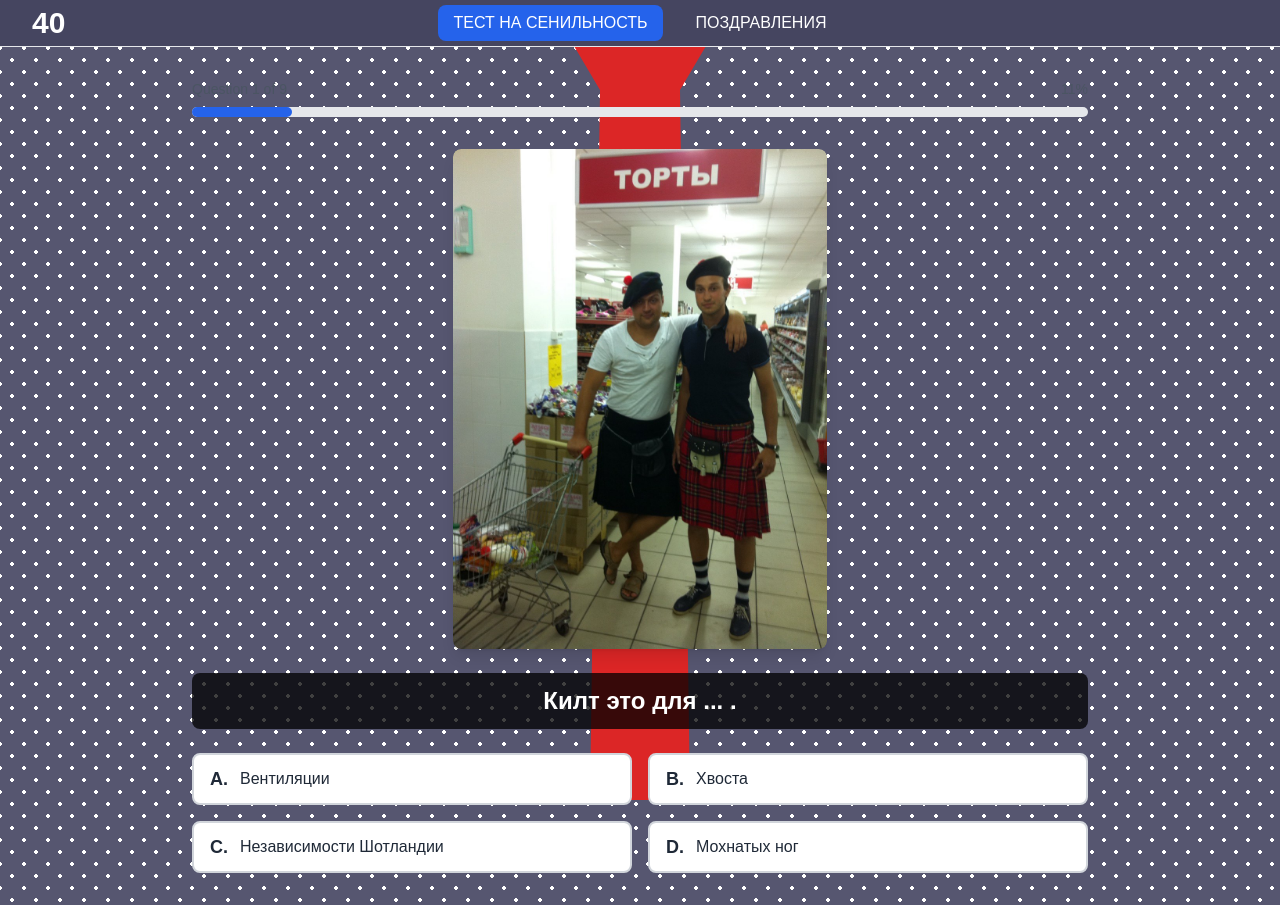
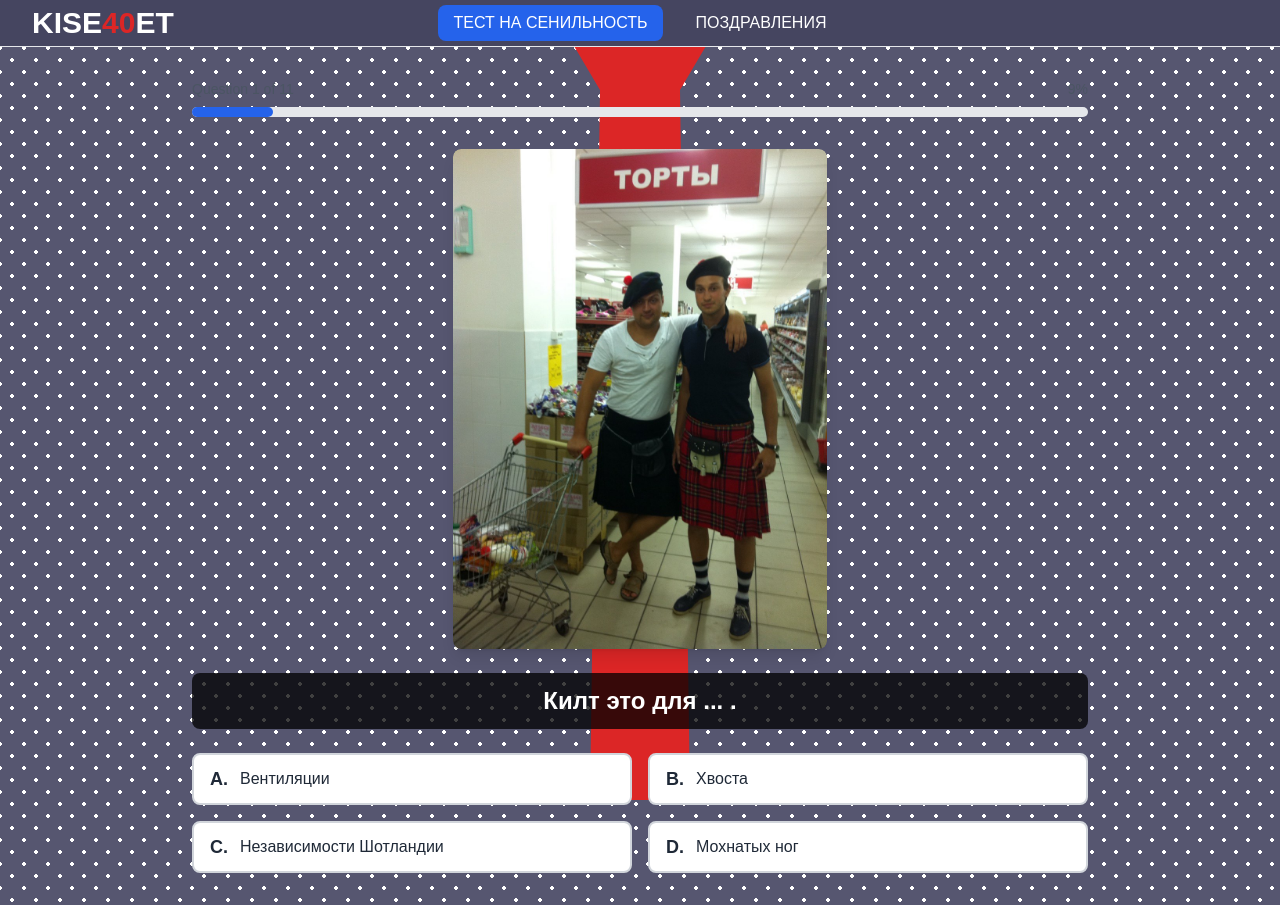
Before and after one commit to s-parfenov/kisesoroket, a Next.js app: page /photos in a window 1280 px wide. Built offline with nearby package versions, Linux system fonts and the light colour scheme.

Commit message:
Added to quiz and gz changed logo and english strings

```diff
--- a/components/Header.tsx
+++ b/components/Header.tsx
@@ -17,7 +17,11 @@ export default function Header() {
           {/* Logo */}
           <div className="flex items-center">
             <Link href="/" className="flex items-center space-x-2">
-              <span className="text-3xl font-bold text-white">40</span>
+              <span className="text-3xl font-bold">
+                <span className="text-white">KISE</span>
+                <span style={{ color: '#dc2626' }}>40</span>
+                <span className="text-white">ET</span>
+              </span>
             </Link>
           </div>
 
--- a/components/QuizContainer.tsx
+++ b/components/QuizContainer.tsx
@@ -98,9 +98,9 @@ export default function QuizContainer({ quizType }: QuizContainerProps) {
     let comment = '';
 
     if (scorePercentage < 50) {
-      comment = 'Хорошо бы, конечно, провериться, тревожные результаты, Дружок. \nНо код тебе все равно дадим, так и быть: 0901';
+      comment = 'Хорошо бы, конечно, провериться, деменция не дремлет, Дружок. \nНо код тебе все равно дадим, так и быть: 0901';
     } else if (scorePercentage >= 50 && scorePercentage <= 75) {
-      comment = 'Ну в целом - с учетом возраста неплохо. \nДержи код: 0901';
+      comment = 'Ну в целом,с учетом возраста, неплохо. \nДержи код: 0901';
     } else {
       comment = 'Красавчик, только мех чуть вытерся, а так - почти как новый!\nДержи код: 0901, заслужил';
     }
@@ -109,10 +109,10 @@ export default function QuizContainer({ quizType }: QuizContainerProps) {
       <div className="min-h-screen flex items-center justify-center p-8">
         <div className="max-w-2xl w-full text-center">
           <h1 className="text-4xl font-bold mb-6 text-white px-4 py-3 rounded-lg" style={{ backgroundColor: 'rgba(0, 0, 0, 0.75)' }}>
-            Quiz Complete! 🎉
+            Игого, что мы имеем:
           </h1>
           <p className="text-2xl mb-6 text-white px-4 py-3 rounded-lg" style={{ backgroundColor: 'rgba(0, 0, 0, 0.75)' }}>
-            Your score: {quizState.score} / {totalQuestions}
+            Ты угадал: {quizState.score} / {totalQuestions}
           </p>
           <p className="text-xl mb-8 text-white px-4 py-3 rounded-lg whitespace-pre-wrap" style={{ backgroundColor: 'rgba(0, 0, 0, 0.75)' }}>
             {comment}
@@ -122,14 +122,14 @@ export default function QuizContainer({ quizType }: QuizContainerProps) {
               onClick={handleRetakeQuiz}
               className="inline-block px-8 py-2.5 bg-blue-600 text-white rounded-lg font-semibold text-lg hover:bg-blue-700 transition-colors"
             >
-              Retake Quiz
+              Оттестируйте меня заново!
             </button>
             <br />
             <Link
               href="/"
               className="inline-block px-8 py-2.5 bg-gray-600 text-white rounded-lg font-semibold text-lg hover:bg-gray-700 transition-colors"
             >
-              Back to Home
+              На главную
             </Link>
           </div>
         </div>
@@ -173,7 +173,7 @@ export default function QuizContainer({ quizType }: QuizContainerProps) {
               onClick={handleNext}
               className="px-8 py-2 bg-blue-600 text-white rounded-lg font-medium hover:bg-blue-700 transition-colors text-lg"
             >
-              {isLastQuestion ? 'Finish Quiz' : 'Next'}
+              {isLastQuestion ? 'Чего насчиталось?' : 'Следующий'}
             </button>
           </div>
         )}
--- a/data/questions.ts
+++ b/data/questions.ts
@@ -38,13 +38,21 @@ export const photoQuestions: Question[] = [
   {
     id: 'photo-5',
     type: 'image',
+    media: '/images/garage.jpg',
+    question: 'Не грусти, Киса! Где-то убыло, где-то прибыло. Зато теперь ты можешь открыть новую ачивку! И мы искренне желаем тебе:',
+    options: ['Купить гараж', 'Купить Ниву', 'Купить удочку', 'Победить ревматизм'],
+    correctAnswer: 0,
+  },
+  {
+    id: 'photo-6',
+    type: 'image',
     media: '/images/glasses.jpg',
     question: 'Когда мы готовили квиз, то поняли, что ты чемпион по количеству смешных фотографий. Проверим твою память:) Чьи это очки?',
     options: ['Ники', 'Жены', 'Сестры', 'Ксюши'],
     correctAnswer: 3,
   },
   {
-    id: 'photo-6',
+    id: 'photo-7',
     type: 'image',
     media: '/images/kupanie.jpg',
     question: 'Что здесь происходит:',
@@ -52,7 +60,7 @@ export const photoQuestions: Question[] = [
     correctAnswer: 3,
   },
   {
-    id: 'photo-7',
+    id: 'photo-8',
     type: 'image',
     media: '/images/anniversary.jpg',
     question: 'Вопрос посложнее - какую годовщину свадьбы вы здесь празднуете:',
@@ -60,7 +68,7 @@ export const photoQuestions: Question[] = [
     correctAnswer: 1,
   },
   {
-    id: 'photo-8',
+    id: 'photo-9',
     type: 'image',
     media: '/images/triatlon.jpg',
     question: 'Мы не смогли посчитать точное количество километров, которое ты проплыл/проехал/вскарабкался/пробежал, но сложили самые значимые рекорды. Как думаешь, сколько вышло?',
@@ -68,17 +76,30 @@ export const photoQuestions: Question[] = [
     correctAnswer: 2,
   },
   {
-    id: 'photo-9',
+    id: 'photo-10',
     type: 'image',
     media: '/images/fatherofgirls.jpg',
     question: 'В этом году запустили платежную систему «Мир», станция New Horizons достигла Плутона, в России был Год литературы, а ты стал отцом. В который раз?',
     options: ['1', '2', '3', 'Я не был отцом в том году'],
     correctAnswer: 1,
   },
+  {
+    id: 'photo-11',
+    type: 'image',
+    media: '/images/suit.png',
+    question: 'И финальный вопрос! Что мы дарим тебе на День Рождения?',
+    options: ['Красивую красную шапочку', 'Набор для педикюра', 'Портативный увеличитель для головы', 'Гидрик, он же гидрокостюм, он же TYR'],
+    correctAnswer: 2,
+  },
 ];
 
 // Congratulations data
 export const congratulations: Congratulations[] = [
+  {
+    id: 'congrats-0',
+    text: 'Сын мой, мой старший, мой любимый ❤️ Ты уже не ребенок, ты офицер! Настоящий мужчина, на которого можно положиться в любой ситуации. Моя гордость и моя опора.\nТы вырос сильным, честным, ответственным человеком. Ты не только надежный сын и помощник, но и прекрасный отец!\nЯ безмерно горжусь тобой. Люблю тебя всем сердцем и желаю тебе счастья, здоровья и душевного тепла.\nСпасибо тебе за то, каким ты стал.\nС любовью и гордостью - твоя мама 💖',
+    signature: 'Мама',
+  },
   {
     id: 'congrats-1',
     text: 'Для меня Артем это поддержка ( почти во всем) помощь и так себе вкус в кино и сериалах) он очень умный, начитанный и смешной.\nХоть его юмор и специфический, даже уже его детям не всегда смешно. Однако с Тёмкой всегда бывает весело. Он за любую движуху, Конечно он и жуткий жмот, но сердце то у него доброе!!!! В воспоминаниях летние карантинные дни на даче, пьем вино и пишем мой университетский диплом) Тёме просто хочется сказать спасибо за его умение оставаться сильным, рассудительным и спокойным в самые неспокойные моменты, я думаю это качество у него от папы.  Отсутствие волос тоже от папы!!!!! О Любови к спорту конечно же все знают, пробежать 110км!!! Ну это не каждый может!!! Ванечка спасибо должен сказать что Темочка его дотащил до финиша!!! И очень круто, что Темка вдохновил нашего папу этим заниматься!!! Хочу ему пожелать не меняется. Пусть его дурацкие шуточки не меняются, его вкус не меняется, его кривая улыбка и доброе сердце!!',
```
Also changed, not shown: public/images/garage.jpg (added), public/images/suit.png (added).
